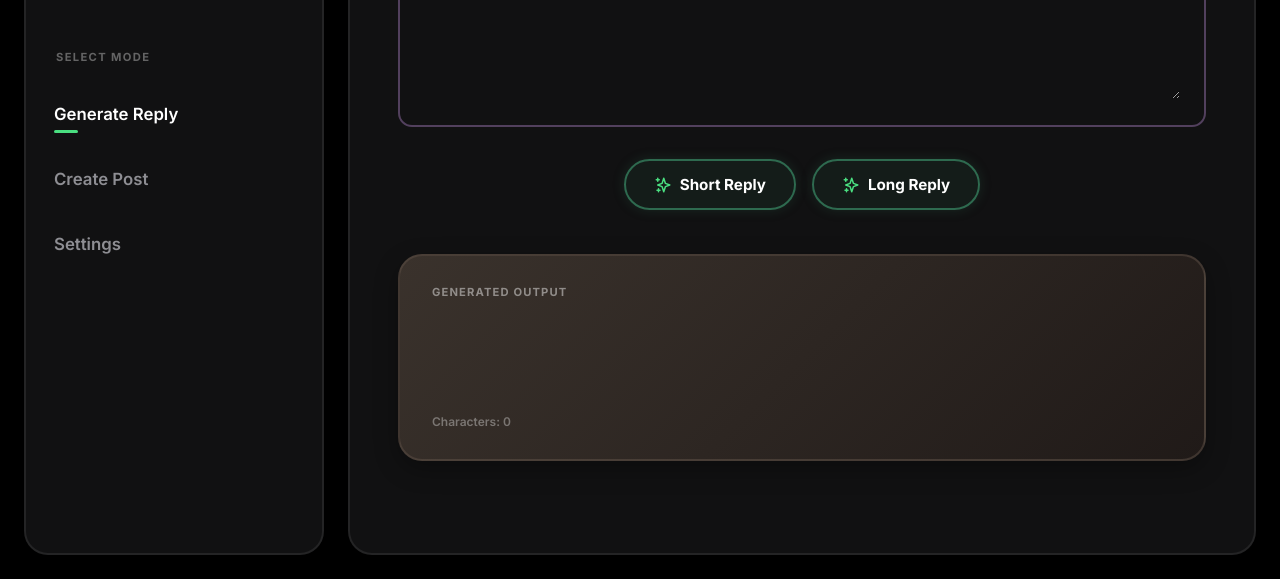
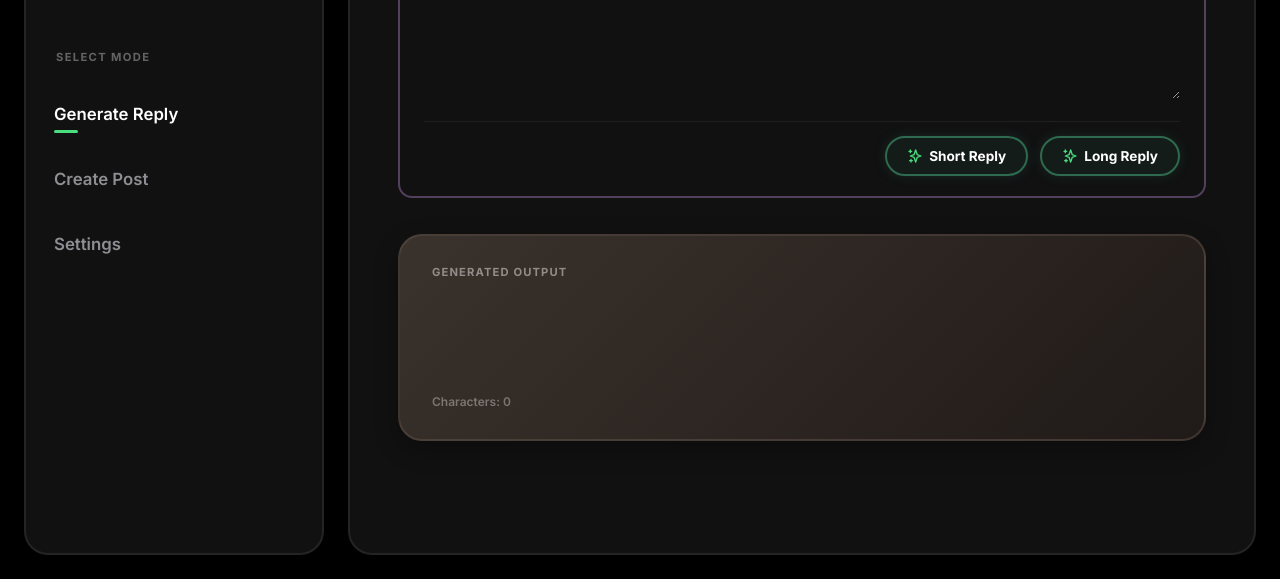
Before and after one commit to CaptainBirdeloper/karmafarm, a plain HTML site: page index.html in a window 1280 px wide. Shown: the part 221-800 px from the top of the page. Drawn offline with Linux system fonts and the light colour scheme.

Commit message:
design: relocate action buttons inside prompt card toolbar

```diff
--- a/css/components.css
+++ b/css/components.css
@@ -265,13 +265,15 @@ header .subtitle {
     color: var(--text-primary);
 }
 
-/* Action Buttons / Generate Trigger */
+/* Action Buttons Toolbar inside Input Field */
 .actions-wrapper {
     display: flex;
-    justify-content: center;
+    justify-content: flex-end;
     align-items: center;
-    gap: 16px;
-    margin: 8px 0;
+    gap: 12px;
+    margin-top: 16px;
+    border-top: 1px solid rgba(255, 255, 255, 0.06);
+    padding-top: 14px;
     width: 100%;
 }
 
@@ -279,10 +281,10 @@ header .subtitle {
     background: rgba(46, 106, 79, 0.12);
     border: 2px solid var(--accent-green);
     border-radius: 50px;
-    padding: 14px 28px;
+    padding: 10px 20px;
     color: #ffffff;
     font-family: var(--font-sans);
-    font-size: 0.95rem;
+    font-size: 0.85rem;
     font-weight: 700;
     cursor: pointer;
     display: inline-flex;
@@ -313,9 +315,9 @@ header .subtitle {
 }
 
 .btn-icon {
-    width: 18px;
-    height: 18px;
-    margin-right: 8px;
+    width: 16px;
+    height: 16px;
+    margin-right: 6px;
     color: var(--accent-green-focus);
 }
 
--- a/index.html
+++ b/index.html
@@ -96,6 +96,31 @@
                             <textarea id="postTextArea" class="input-control text-area" placeholder="Paste the Reddit post content here..." required></textarea>
                             <div class="fade-overlay"></div>
                         </div>
+
+                        <!-- Compact Action Buttons Toolbar inside Input Field -->
+                        <div class="actions-wrapper">
+                            <button type="button" id="shortReplyBtn" class="btn-pill btn-reply-short">
+                                <!-- SVG Sparkles Icon -->
+                                <svg class="btn-icon" xmlns="http://www.w3.org/2000/svg" fill="none" viewBox="0 0 24 24" stroke="currentColor" stroke-width="2">
+                                    <path stroke-linecap="round" stroke-linejoin="round" d="M5 3v4M3 5h4M6 17v4m-2-2h4m5-16l2.286 6.857L21 12l-5.714 2.143L13 21l-2.286-6.857L5 12l5.714-2.143L13 3z" />
+                                </svg>
+                                <span>Short Reply</span>
+                            </button>
+                            <button type="button" id="longReplyBtn" class="btn-pill btn-reply-long">
+                                <!-- SVG Sparkles Icon -->
+                                <svg class="btn-icon" xmlns="http://www.w3.org/2000/svg" fill="none" viewBox="0 0 24 24" stroke="currentColor" stroke-width="2">
+                                    <path stroke-linecap="round" stroke-linejoin="round" d="M5 3v4M3 5h4M6 17v4m-2-2h4m5-16l2.286 6.857L21 12l-5.714 2.143L13 21l-2.286-6.857L5 12l5.714-2.143L13 3z" />
+                                </svg>
+                                <span>Long Reply</span>
+                            </button>
+                            <button type="button" id="generatePostBtn" class="btn-pill btn-create-post hidden">
+                                <!-- SVG Sparkles Icon -->
+                                <svg class="btn-icon" xmlns="http://www.w3.org/2000/svg" fill="none" viewBox="0 0 24 24" stroke="currentColor" stroke-width="2">
+                                    <path stroke-linecap="round" stroke-linejoin="round" d="M5 3v4M3 5h4M6 17v4m-2-2h4m5-16l2.286 6.857L21 12l-5.714 2.143L13 21l-2.286-6.857L5 12l5.714-2.143L13 3z" />
+                                </svg>
+                                <span>Generate Post</span>
+                            </button>
+                        </div>
                     </div>
                 </div>
 
@@ -126,31 +151,6 @@
                         <label for="modelSelect" class="input-label">Gemini Model</label>
                         <select id="modelSelect" class="input-control select-control" required></select>
                     </div>
-                </div>
-
-                <!-- Center Action Buttons -->
-                <div class="actions-wrapper">
-                    <button type="button" id="shortReplyBtn" class="btn-pill btn-reply-short">
-                        <!-- SVG Sparkles Icon -->
-                        <svg class="btn-icon" xmlns="http://www.w3.org/2000/svg" fill="none" viewBox="0 0 24 24" stroke="currentColor" stroke-width="2">
-                            <path stroke-linecap="round" stroke-linejoin="round" d="M5 3v4M3 5h4M6 17v4m-2-2h4m5-16l2.286 6.857L21 12l-5.714 2.143L13 21l-2.286-6.857L5 12l5.714-2.143L13 3z" />
-                        </svg>
-                        <span>Short Reply</span>
-                    </button>
-                    <button type="button" id="longReplyBtn" class="btn-pill btn-reply-long">
-                        <!-- SVG Sparkles Icon -->
-                        <svg class="btn-icon" xmlns="http://www.w3.org/2000/svg" fill="none" viewBox="0 0 24 24" stroke="currentColor" stroke-width="2">
-                            <path stroke-linecap="round" stroke-linejoin="round" d="M5 3v4M3 5h4M6 17v4m-2-2h4m5-16l2.286 6.857L21 12l-5.714 2.143L13 21l-2.286-6.857L5 12l5.714-2.143L13 3z" />
-                        </svg>
-                        <span>Long Reply</span>
-                    </button>
-                    <button type="button" id="generatePostBtn" class="btn-pill btn-create-post hidden">
-                        <!-- SVG Sparkles Icon -->
-                        <svg class="btn-icon" xmlns="http://www.w3.org/2000/svg" fill="none" viewBox="0 0 24 24" stroke="currentColor" stroke-width="2">
-                            <path stroke-linecap="round" stroke-linejoin="round" d="M5 3v4M3 5h4M6 17v4m-2-2h4m5-16l2.286 6.857L21 12l-5.714 2.143L13 21l-2.286-6.857L5 12l5.714-2.143L13 3z" />
-                        </svg>
-                        <span>Generate Post</span>
-                    </button>
                 </div>
 
                 <!-- Loading Spinner (Skeleton Bento Block) -->
```
